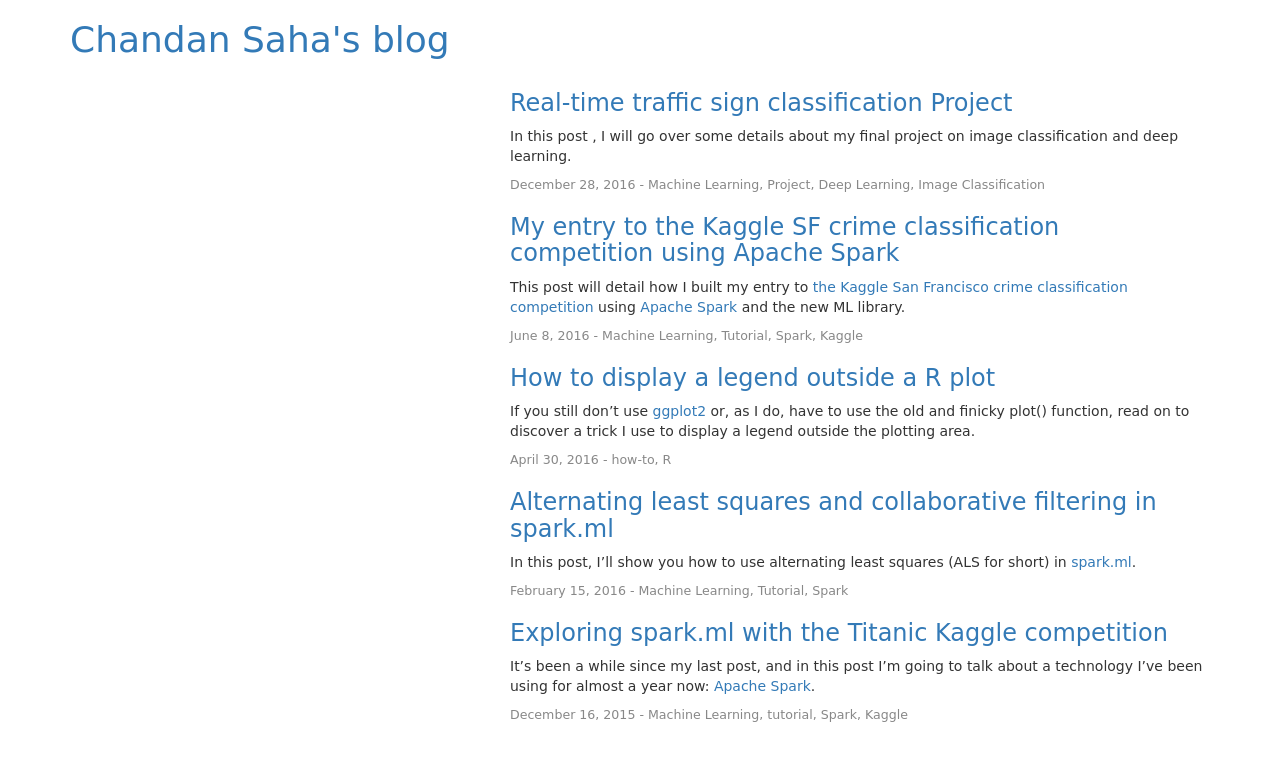
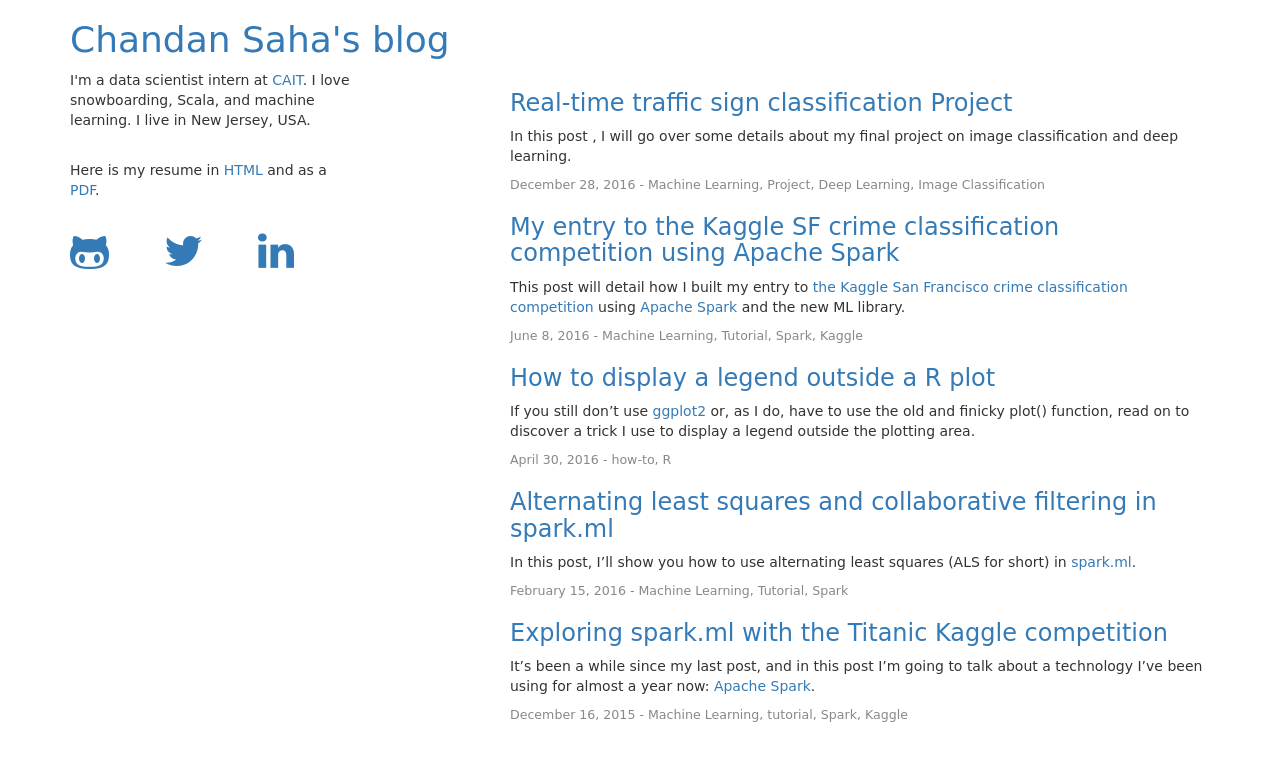
Before and after one commit to chandansaha2014/chandansaha2014.github.io, a Jekyll site: the page built from blog_posts.html, in a window 1280 px wide. Shown: the top 761 px of the page. Built offline with Jekyll 4.4.1, drawn with Linux system fonts in a browser that asks for light colours; nearby versions of some CDN libraries.

Commit message:
Updating Projects

```diff
--- a/_layouts/blog_home.html
+++ b/_layouts/blog_home.html
@@ -9,13 +9,13 @@ layout: blog_main
         {{content}}
     </div>
 
-    <!--<div id="about">-->
-        <!--<p>I am a master's student studying data science at  <a href="http://rutgers.edu/"> Rutgers University</a> , The State University of New Jersey. I live in New Jersey </p><br>-->
-        <!--<p>Here is my resume in <a href="/resume">HTML</a> and as a <a href="/Chandan Saha Data Scientist.pdf">PDF</a>.</p><br>-->
-        <!--<div id="icon-h">-->
-            <!--<div><a href="https://github.com/chandansaha2014" class="fa fa-github-alt fa-3x"></a></div>-->
-            <!--<div><a href="https://twitter.com/chandan_31_saha" class="fa fa-twitter fa-3x"></a></div>-->
-            <!--<div><a href="https://linkedin.com/in/chandansaha2" class="fa fa-linkedin fa-3x"></a></div>-->
-        <!--</div>-->
-    <!--</div>-->
+  <div id="about">
+        <p>I'm a data scientist intern at <a href="https://cait.rutgers.edu/">CAIT</a>. I love snowboarding, Scala, and machine learning. I live in New Jersey, USA.</p><br>
+        <p>Here is my resume in <a href="/resume">HTML</a> and as a <a href="/Chandan Saha Data Scientist.pdf">PDF</a>.</p><br>
+        <div id="icon-h">
+            <div><a href="https://github.com/chadansaha2014" class="fa fa-github-alt fa-3x"></a></div>
+            <div><a href="https://twitter.com/chandan_31_saha" class="fa fa-twitter fa-3x"></a></div>
+            <div><a href="https://www.linkedin.com/in/chandansaha2" class="fa fa-linkedin fa-3x"></a></div>
+        </div>
+    </div>
 </div>
--- a/_layouts/blog_main.html
+++ b/_layouts/blog_main.html
@@ -17,7 +17,7 @@
          (i[r].q=i[r].q||[]).push(arguments)},i[r].l=1*new Date();a=s.createElement(o),
            m=s.getElementsByTagName(o)[0];a.async=1;a.src=g;m.parentNode.insertBefore(a,m)
              })(window,document,'script','//www.google-analytics.com/analytics.js','ga');
-      ga('create', 'UA-50831669-1', 'benfradet.github.io');
+      ga('create', 'UA-50831669-1', 'chandansaha2014.github.io');
       ga('send', 'pageview');
     </script>
 </head>
```
